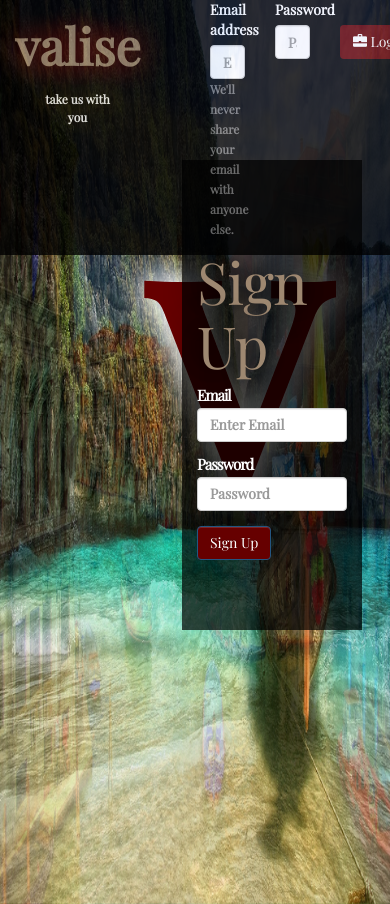
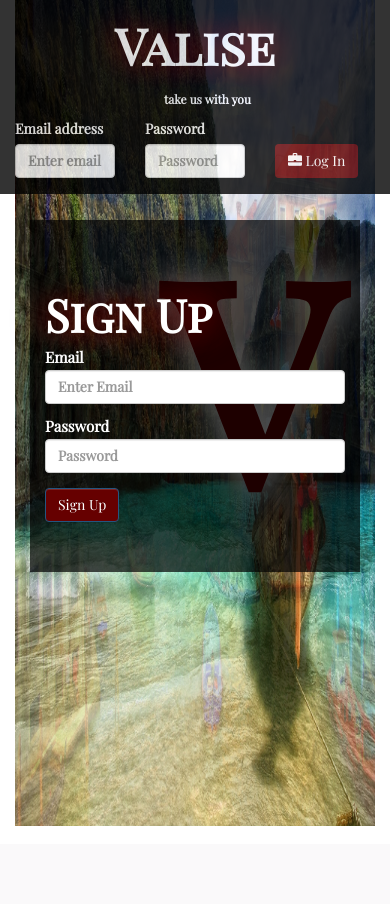
Before and after one commit to An26/GroupProjectOne, a PHP site: page /landingPage.html in a window 390 px wide. After the commit the page ends 826 px from the top, so only its background shows below. Run offline with PHP 8.4, Linux system fonts and the light colour scheme; some libraries are stand-ins or nearby versions.

Commit message:
adding mobile responsiveness to landing page

```diff
--- a/assets/css/lp.css
+++ b/assets/css/lp.css
@@ -268,7 +268,7 @@ p{
 
   font-size: 15px;
   text-align: center;
-  -webkit-text-fill-color: #9E8871;
+  -webkit-text-fill-color: #fff;
   text-shadow: 0 0 35px #660000 , 0 0 30px #660000;
   margin-top: 5px;
   margin-bottom: 5px;
@@ -278,9 +278,8 @@ p{
 #userMsgText{
 
 
-
   text-align: center !important;
-  -webkit-text-fill-color: #9E8871 !important;
+  -webkit-text-fill-color: #fff !important;
   text-shadow: 0 0 35px #660000 , 0 0 30px #660000 !important;
   margin-bottom: 15px !important;
 
@@ -290,7 +289,7 @@ p{
 #userMsgText2{
 
   text-align: center !important;
-  -webkit-text-fill-color: #9E8871 !important;
+  -webkit-text-fill-color: #fff !important;
   text-shadow: 0 0 35px #660000 , 0 0 30px #660000 !important;
   margin-bottom: 15px !important;
 
@@ -298,11 +297,11 @@ p{
 }
 
 #valiseText{
-
   font-size: 50px;
   text-align: center;
-  -webkit-text-fill-color: #9E8871;
-  text-shadow: 0 0 35px #660000 , 0 0 30px #660000;
+/*  -webkit-text-fill-color: #fff;
+  text-shadow: 0 0 35px #660000 , 0 0 30px #660000; */
+  font-family: 'Playfair Display SC', serif;
 }
 
 #shiftRight{
@@ -317,10 +316,10 @@ p{
 .btn{
   background-color: #660000 !important;
   background-image: none !important;
+  margin-right: -100px;
 }
 
 .button1{
-
   margin-top: 25px;
 }
 
@@ -345,27 +344,33 @@ h3 span{
 }
 
 .signUp{
-
    z-index: 100;
    color: white;
    font: bold 15px/15px 'Playfair Display', serif;
-   letter-spacing: -1px;
+   /*letter-spacing: -1px;*/
    background: rgb(0, 0, 0); /* fallback color */
    background: rgba(0, 0, 0, 0.7);
    position: absolute;
-   margin-top: 32px;
-   margin-left: -13px;
-   margin-top: 160px;
+/*   margin-top: 32px;
+   margin-left: -13px;*/
+   margin-top: 200px;
    margin-bottom: 40px;
-   padding: 70px;
-
+   padding: 50px;
 }
 
 
 
 #text{
 
-  font-size: 58px;
-   -webkit-text-fill-color: #9E8871;
-    text-shadow: 0 0 35px #000 , 0 0 30px #000;
+  font-size: 45px;
+  /*text-align: center;*/
+  -webkit-text-fill-color: #fff;
+  text-shadow: 0 0 35px #660000 , 0 0 30px #660000;
+  font-weight: bold;
+  font-family: 'Playfair Display SC', serif;
+
+/*  font-size: 50px;
+  -webkit-text-fill-color: #fff;
+  text-shadow: 0 0 35px #fff , 0 0 30px #000;
+  font-family: 'Playfair Display SC', serif; */
 }
--- a/landingPage.html
+++ b/landingPage.html
@@ -14,6 +14,9 @@
 
 
     <link rel="stylesheet" href="assets/BootstrapFormHelpers/dist/css/bootstrap-formhelpers.css">
+
+     <!-- google fonts -->
+    <link href="https://fonts.googleapis.com/css?family=Open+Sans+Condensed:300|Playfair+Display|Playfair+Display+SC" rel="stylesheet">
 
     <script src="https://code.jquery.com/jquery-3.1.0.min.js" integrity="sha256-cCueBR6CsyA4/9szpPfrX3s49M9vUU5BgtiJj06wt/s=" crossorigin="anonymous"></script>
 
@@ -37,37 +40,38 @@
 <body>
 
 
-
-
-    <div class="header navbar navbar-fixed-top">
-        <div class="col-xs-4 marginTop">
-            <p id="valiseText">valise</p>
+    <div class="container-fluid">
+            <div class="header navbar navbar-fixed-top col-xs-12">
+            <div class="row">
+                <div class="col-xs-12 col-sm-12 col-md-4 col-lg-4 marginTop brandName">
+                    <p id="valiseText">Valise</p>
                     <p id="shiftRight">take us with you</p>
                 </div>
-        <div class="col-xs-2"></div>
-        <div class="col-xs-2">
+                <!--    <div class="col-xs-2 col-sm-1 col-md-1 col-lg-1"></div> -->
+                <div class="loginInfoDiv">
+                    <div class="col-xs-4 col-sm-4 col-md-3 col-lg-2">
                         <form>
                             <div class="form-group">
                                 <label for="exampleInputEmail1">Email address</label>
                                 <input type="email" class="form-control" id="emailInput1" aria-describedby="emailHelp" placeholder="Enter email">
-                    <small id="emailHelp" class="form-text text-muted">We'll never share your email with anyone else.</small>
+                          <!--       <small id="emailHelp" class="form-text text-muted">We'll never share your email with anyone else.</small> -->
                             </div>
                     </div>
                     </form>
-        <div class="col-xs-2">
+                    <div class="col-xs-4 col-sm-4 col-md-3 col-lg-2">
                         <div class="form-group">
                             <label for="passwordInput1">Password</label>
                             <input type="password" class="form-control" id="passwordInput1" placeholder="Password">
                         </div>
                     </div>
                     </form>
-        <div class="col-xs-2 button1">
+                    <div class="col-xs-4 col-sm-4 col-md-1 col-lg-1 button1">
                         <button type="button" class="btn" id="signInBtn">
       <span class="glyphicon glyphicon-briefcase"></span> Log In
       </button>
                     </div>
-
-
+                </div>
+            </div>
         </div>
 
 
@@ -81,7 +85,7 @@
                     <div class="col-xs-2">
                     </div>
 
-                <div class="col-xs-6 signUp">
+                    <div class="col-xs-12 col-sm-12 col-md-6 col-lg-6 signUp">
                         <div class="row">
                             <div class="col-xs-12">
                                 <h2 id="text">Sign Up</h2>
@@ -160,16 +164,16 @@
 
 
 
-                <img src="assets/images/italyjpg.jpg"/>
-                <img src="assets/images/maldives2.jpg"/>
-                <img src="assets/images/sanFran.jpg"/>
+                    <img src="assets/images/italyjpg.jpg" />
+                    <img src="assets/images/maldives2.jpg" />
+                    <img src="assets/images/sanFran.jpg" />
                     <img src="assets/images/iceland.jpg" />
-                <img src="assets/images/paris.jpg"/>
-                <img src="assets/images/scotland.jpg"/>
-                <img src="assets/images/beijing.jpg"/>
-                <img src="assets/images/venice.jpg"/>
-                <img src="assets/images/thailand.jpg"/>
-                <img src="assets/images/sidney_travel-t1.jpg"/>
+                    <img src="assets/images/paris.jpg" />
+                    <img src="assets/images/scotland.jpg" />
+                    <img src="assets/images/beijing.jpg" />
+                    <img src="assets/images/venice.jpg" />
+                    <img src="assets/images/thailand.jpg" />
+                    <img src="assets/images/sidney_travel-t1.jpg" />
 
 
                 </div>
```
Lines whose indentation alone changed are shown as unchanged.
